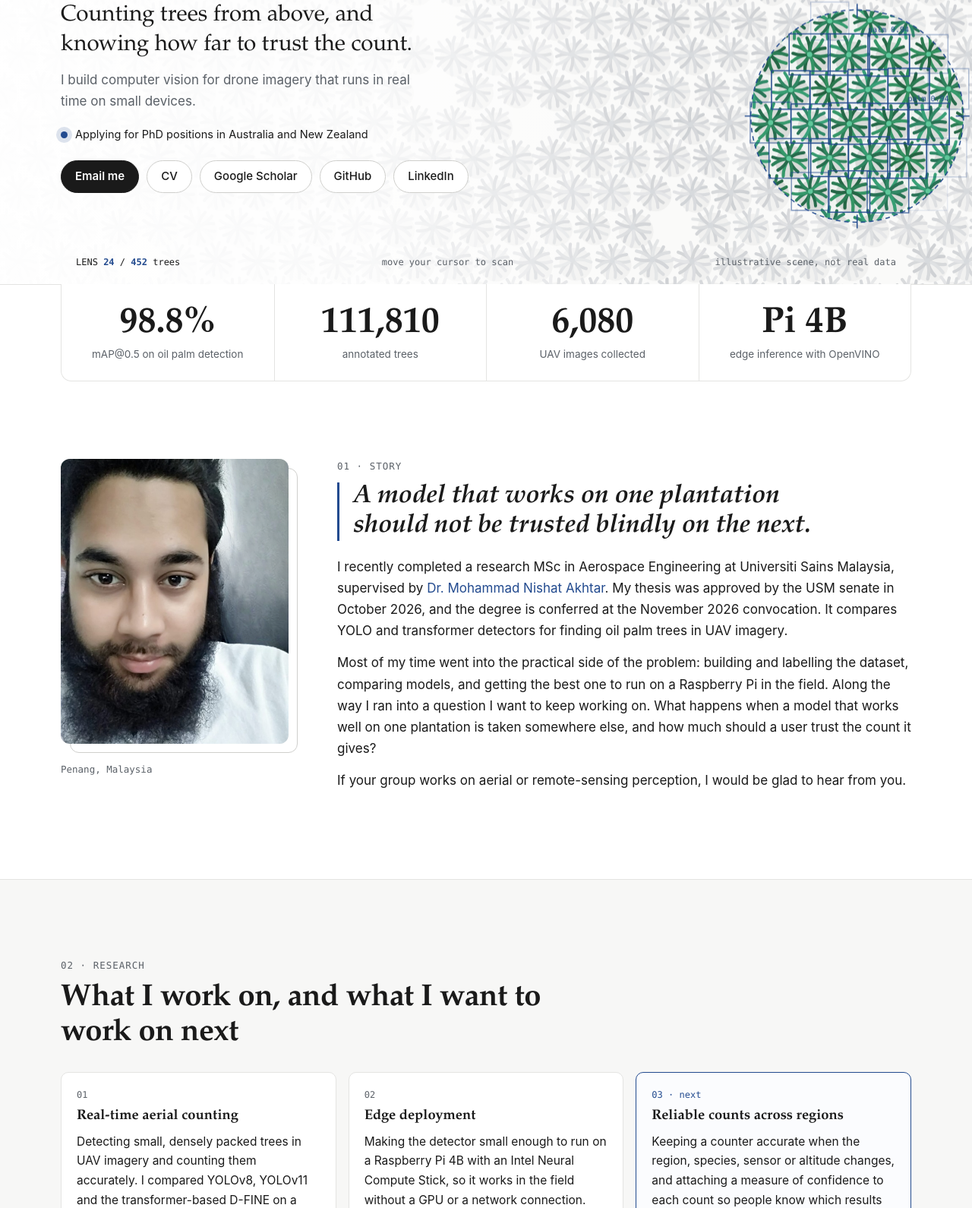
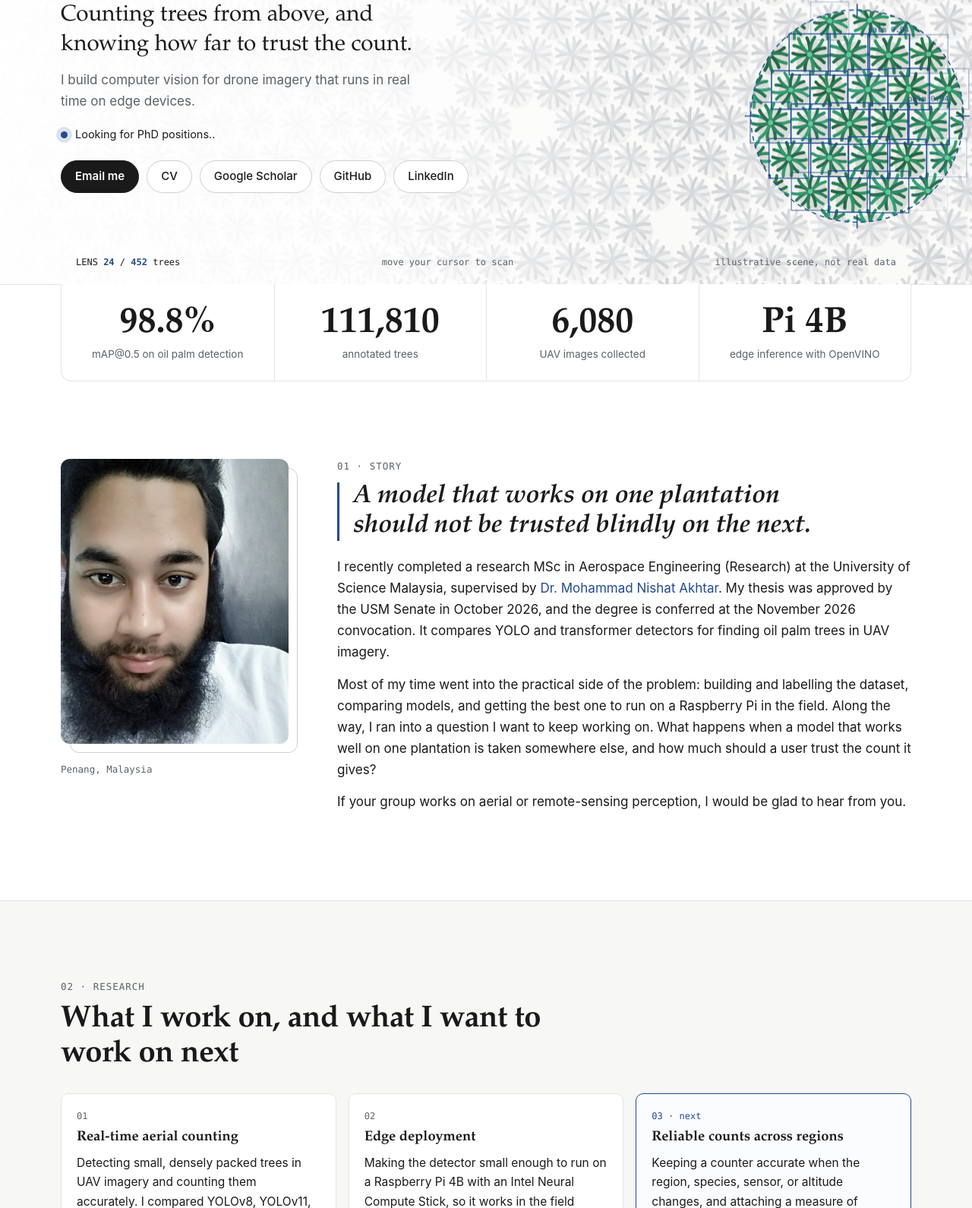
Before and after one commit to FarhAnonymous/farhanonymous.github.io, a plain HTML site: page index.html in a window 1280 px wide. Shown: the part 425-2015 px from the top of the page at 76% size. Drawn offline with Linux system fonts and the light colour scheme; animation ran at ten frames a second.

Commit message:
Update index.html

```diff
--- a/index.html
+++ b/index.html
@@ -56,11 +56,11 @@
   <div class="hero-scrim" aria-hidden="true"></div>
 
   <div class="wrap hero-inner">
-    <p class="kicker mono">MSc Aerospace Engineering (Research) · Universiti Sains Malaysia</p>
+    <p class="kicker mono">MSc (Research) @ Computer Vision · University of Science Malaysia</p>
     <h1>Mohammad<br>Farhan</h1>
     <p class="lede">Counting trees from above, and knowing how far to trust the count.</p>
-    <p class="hero-sub">I build computer vision for drone imagery that runs in real time on small devices.</p>
-    <p class="status"><span class="dot" aria-hidden="true"></span>Applying for PhD positions in Australia and New Zealand</p>
+    <p class="hero-sub">I build computer vision for drone imagery that runs in real time on edge devices.</p>
+    <p class="status"><span class="dot" aria-hidden="true"></span>Looking for PhD positions..</p>
     <ul class="links">
       <li><a class="btn primary" href="mailto:er.farhan2000@gmail.com">Email me</a></li>
       <li><a class="btn" href="assets/Farhan_CV.pdf">CV</a></li>
@@ -99,8 +99,8 @@
     <div class="story-text">
       <p class="eyebrow mono">01 · Story</p>
       <h2>A model that works on one plantation should not be trusted blindly on the next.</h2>
-      <p>I recently completed a research MSc in Aerospace Engineering at Universiti Sains Malaysia, supervised by <a href="mailto:nishat@usm.my">Dr. Mohammad Nishat Akhtar</a>. My thesis was approved by the USM senate in October 2026, and the degree is conferred at the November 2026 convocation. It compares YOLO and transformer detectors for finding oil palm trees in UAV imagery.</p>
-      <p>Most of my time went into the practical side of the problem: building and labelling the dataset, comparing models, and getting the best one to run on a Raspberry Pi in the field. Along the way I ran into a question I want to keep working on. What happens when a model that works well on one plantation is taken somewhere else, and how much should a user trust the count it gives?</p>
+      <p>I recently completed a research MSc in Aerospace Engineering (Research) at the University of Science Malaysia, supervised by <a href="mailto:nishat@usm.my">Dr. Mohammad Nishat Akhtar</a>. My thesis was approved by the USM Senate in October 2026, and the degree is conferred at the November 2026 convocation. It compares YOLO and transformer detectors for finding oil palm trees in UAV imagery.</p>
+      <p>Most of my time went into the practical side of the problem: building and labelling the dataset, comparing models, and getting the best one to run on a Raspberry Pi in the field. Along the way, I ran into a question I want to keep working on. What happens when a model that works well on one plantation is taken somewhere else, and how much should a user trust the count it gives?</p>
       <p>If your group works on aerial or remote-sensing perception, I would be glad to hear from you.</p>
     </div>
   </div>
@@ -116,7 +116,7 @@
       <article class="theme">
         <span class="num mono">01</span>
         <h3>Real-time aerial counting</h3>
-        <p>Detecting small, densely packed trees in UAV imagery and counting them accurately. I compared YOLOv8, YOLOv11 and the transformer-based D-FINE on a large plantation dataset.</p>
+        <p>Detecting small, densely packed trees in UAV imagery and counting them accurately. I compared YOLOv8, YOLOv11, and the transformer-based D-FINE on a large plantation dataset.</p>
         <p class="refs mono">YOLOv8 on edge devices (2025) · YOLOv11 vs D-FINE (under review)</p>
       </article>
       <article class="theme">
@@ -128,7 +128,7 @@
       <article class="theme next">
         <span class="num mono">03 · next</span>
         <h3>Reliable counts across regions</h3>
-        <p>Keeping a counter accurate when the region, species, sensor or altitude changes, and attaching a measure of confidence to each count so people know which results to check by hand.</p>
+        <p>Keeping a counter accurate when the region, species, sensor, or altitude changes, and attaching a measure of confidence to each count so people know which results to check by hand.</p>
         <p class="refs mono">PhD proposal in preparation, available on request</p>
       </article>
     </div>
```
